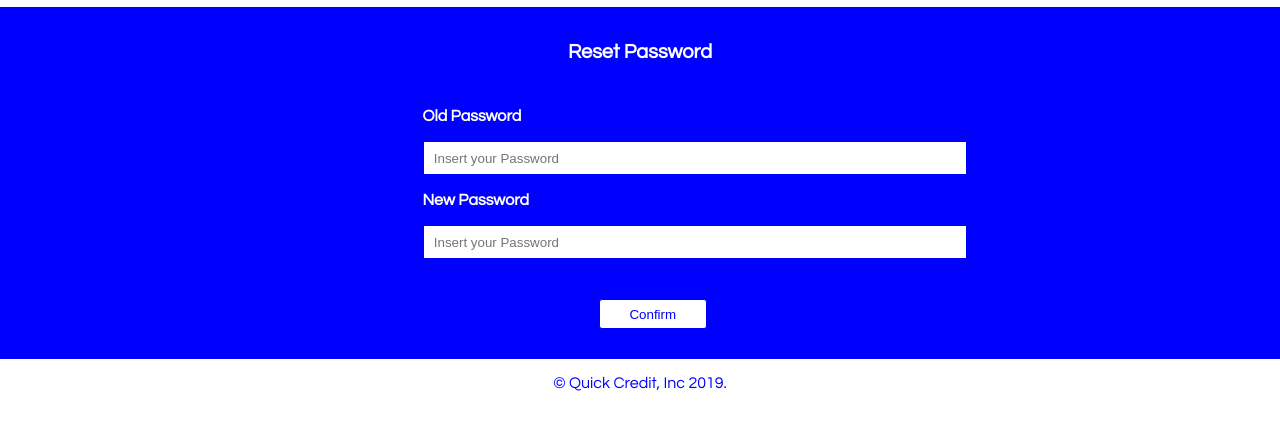
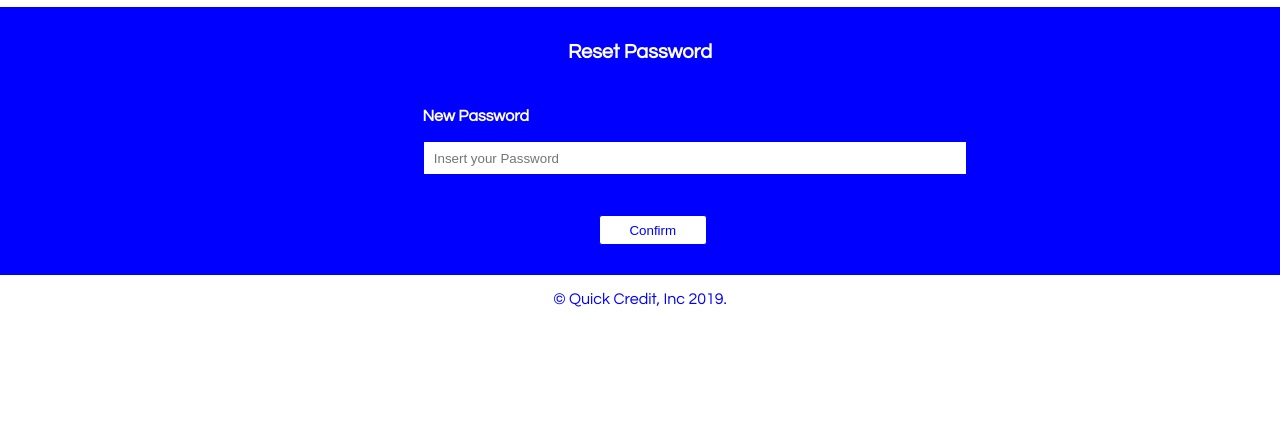
Before and after one commit to motola/credit-loan, a plain HTML site: page UI/link.html in a window 1280 px wide. Shown: the part 57-486 px from the top of the page. Drawn offline with Linux system fonts and the light colour scheme.

Commit message:
bug(reset):remove old password error [Fixes #165581157]

```diff
--- a/UI/link.html
+++ b/UI/link.html
@@ -22,9 +22,6 @@
    <div id="wrapper">
        <h1>Reset Password</h1>
        <form id="main-form">
-        <p>Old Password<p>
-            <input type="password" id="oldpassword" name="password" placeholder="  Insert your Password">
-
           <p>New Password<p>
             <input type="password" id="newpassword" name="password" placeholder="  Insert your Password">
           <input type="submit" id="submit" value="Confirm">
```
